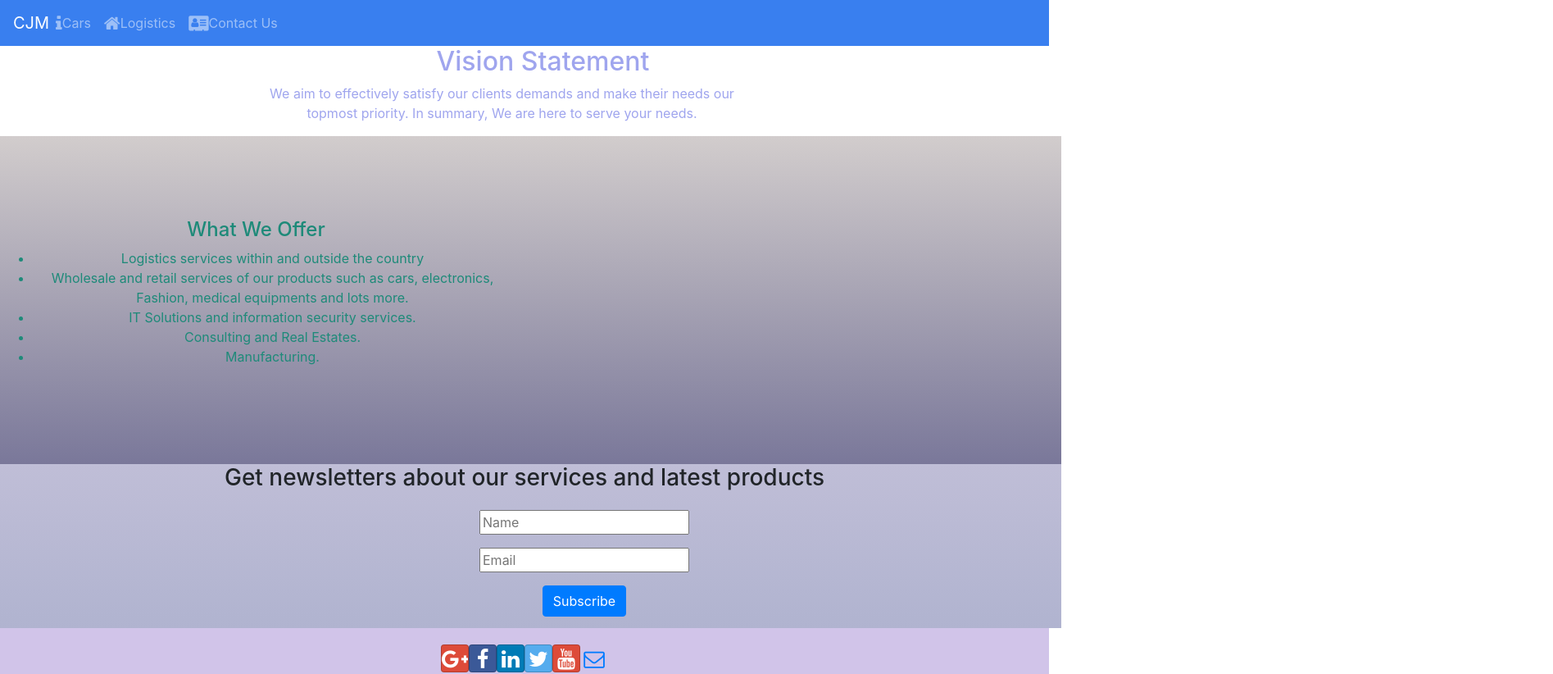
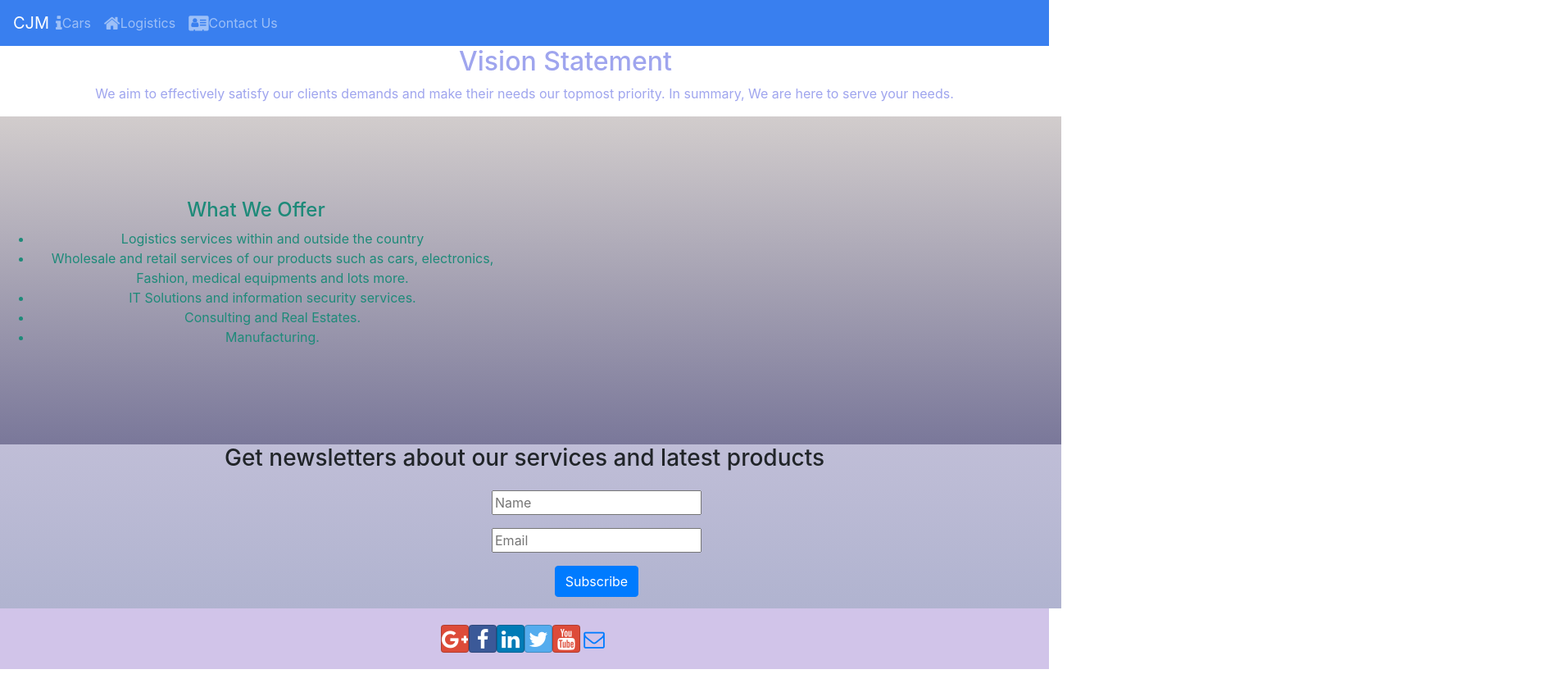
Before and after one commit to stanregie105/cjm, a React (Create React App) app in the folder client/: page / in a window 1280 px wide. Shown: the top 822 px of the page at 82% size, 1895 px wide, since content can reach past the window. Built offline with nearby package versions, Linux system fonts and the light colour scheme; no server answers.

Commit message:
updated homepage

```diff
--- a/client/src/components/homepage/homepage.component.jsx
+++ b/client/src/components/homepage/homepage.component.jsx
@@ -31,7 +31,7 @@ const HomePage =({addTalk})=> {
     return (
       <React.Fragment>
         <div className="row">
-          <div className="col-12 col-md-6 vision">
+          <div className="col-12 vision">
             <h2>Vision Statement</h2>
             <p>We aim to effectively satisfy our clients demands and make their needs our topmost priority. In summary, We are here to serve your needs. </p>
           </div>
@@ -52,7 +52,7 @@ const HomePage =({addTalk})=> {
     <div className="col-12">
                     <h3>Get newsletters about our services and latest products</h3>
                 </div>
-        <div className="edit-form">
+        <div className="edit-form col-12">
         <form className="form" onSubmit={onSubmit}>
         <div className="form-group">
           <input
--- a/client/src/components/homepage/homepage.css
+++ b/client/src/components/homepage/homepage.css
@@ -1,7 +1,9 @@
+
 .vision{
-    margin-left:300px;
+
     color:#9fa5ee;
 }
+
 
 .top-item{
     background-image: linear-gradient(rgba(29, 3, 3, 0.199),rgba(9, 5, 68, 0.541));
```
Also changed, not shown: 1 other file (tests, documents, lock files or other folders).
